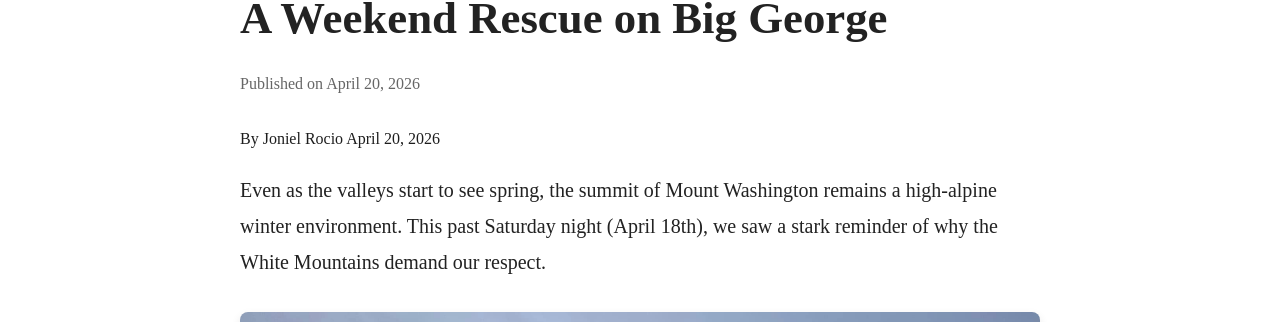
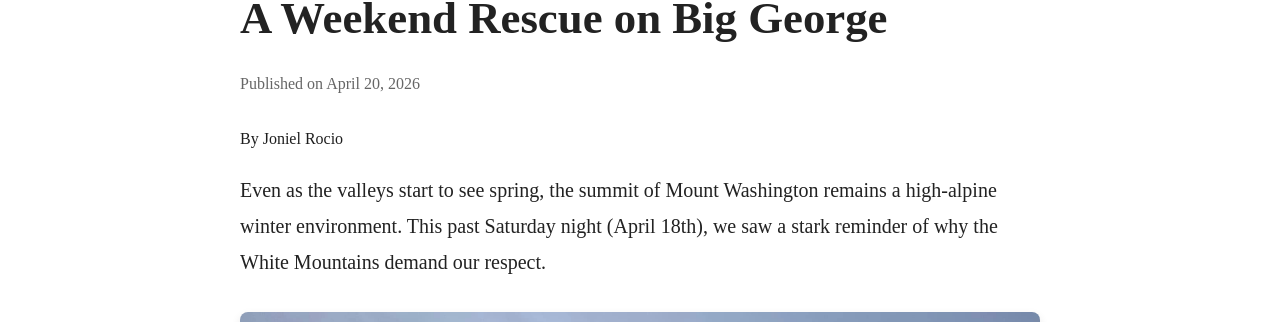
Before and after one commit to jonielrocio/jonielrocio.github.io, a Jekyll site: the page built from _posts/2026-04-20-a-weekend-rescue-on-big-george.md, in a window 1280 px wide and 900 px high. Shown: the part 170-492 px from the top of the window. Built offline with Jekyll 4.4.1, drawn with Linux system fonts in a browser that asks for light colours.

Commit message:
Update 2026-04-20-a-weekend-rescue-on-big-george.md

```diff
--- a/_posts/2026-04-20-a-weekend-rescue-on-big-george.md
+++ b/_posts/2026-04-20-a-weekend-rescue-on-big-george.md
@@ -4,7 +4,7 @@ title: A Weekend Rescue on Big George
 date: 2026-04-20
 image: /images/blog/bg2.jpeg
 ---
-By Joniel Rocio     April 20, 2026
+By Joniel Rocio
 <p class="bg11">Even as the valleys start to see spring, the summit of Mount Washington remains a high-alpine winter environment. This past Saturday night (April 18th), we saw a stark reminder of why the White Mountains demand our respect.</p>
 
 ![](/images/blog/bg2.jpeg "Photo taken from the Summit of Mt. Washington")
```
